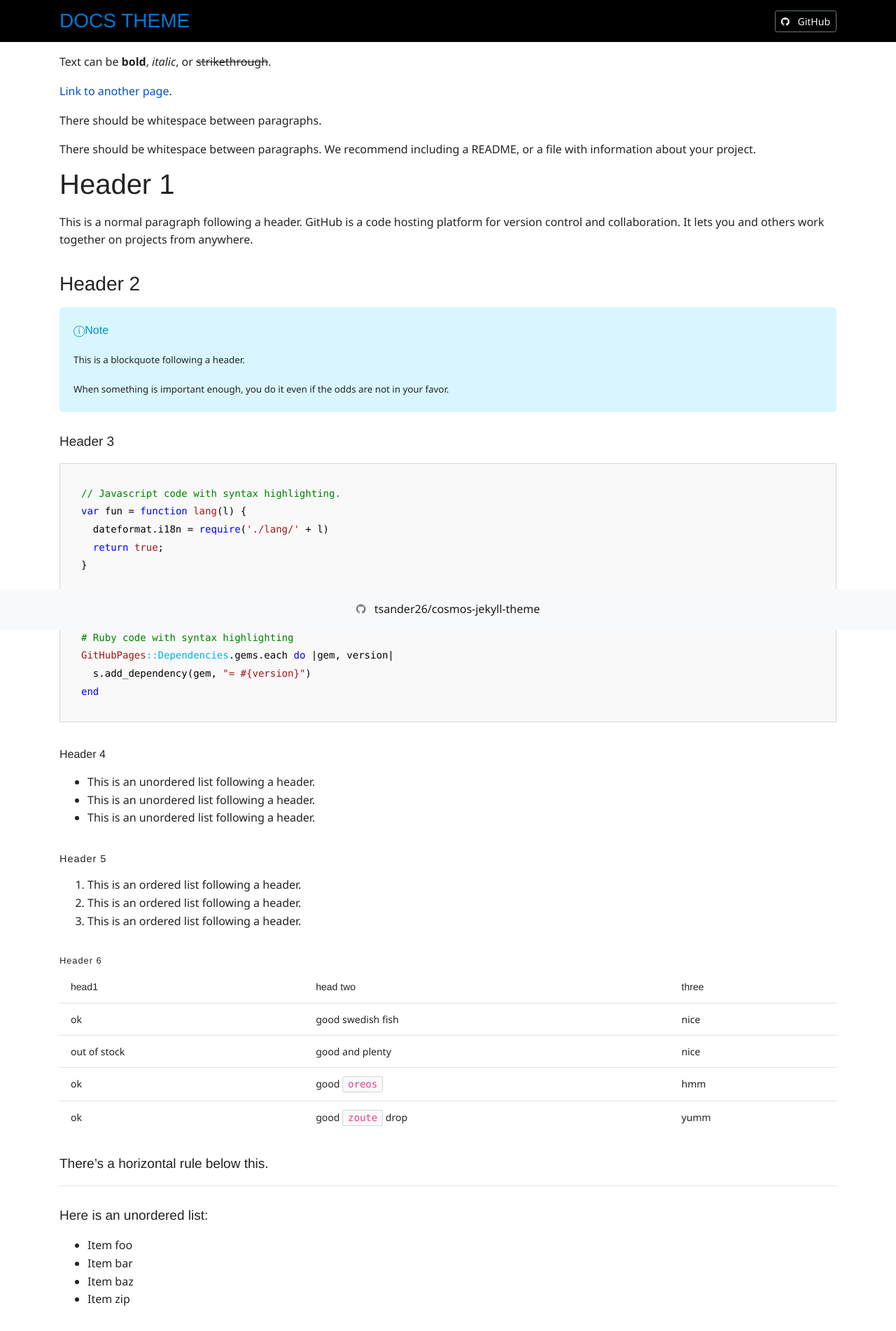
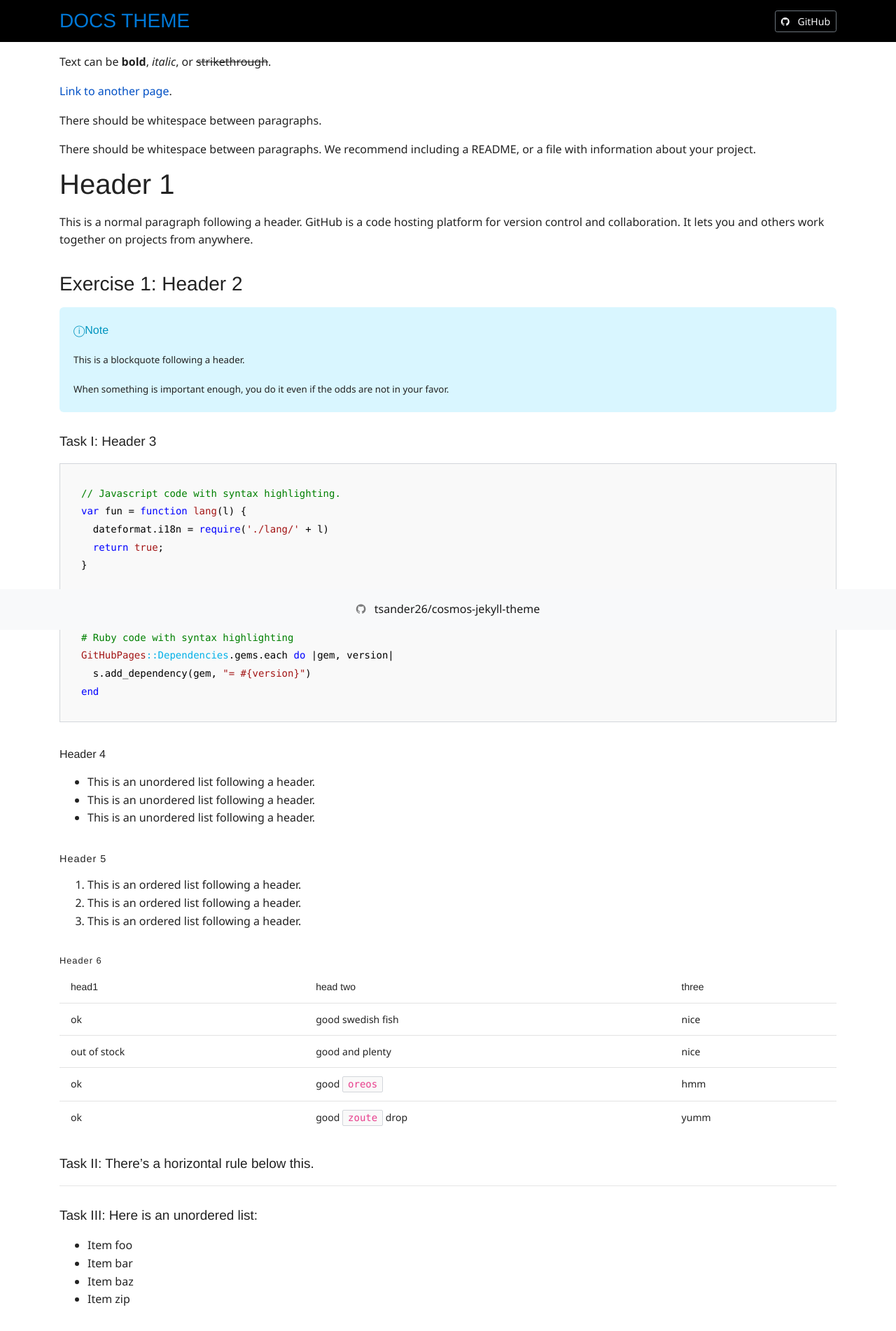
Before and after one commit to tsander26/cosmos-jekyll-theme, a Jekyll site: the page built from index.md, in a window 1280 px wide. Shown: the top 1902 px of the page at 70% size. Built offline with Jekyll 4.4.1, drawn with Linux system fonts in a browser that asks for light colours; nearby versions of some CDN libraries.

Commit message:
Added headers theme

```diff
--- /dev/null
+++ b/_sass/headers.scss
@@ -0,0 +1,15 @@
+article {
+    counter-reset: exercise;
+    counter-reset: task;
+  }
+  article h2 {
+    counter-reset: task;
+  }
+  article h2::before {
+    counter-increment: exercise;
+    content: "Exercise " counter(exercise) ": ";
+  }
+  article h3::before {
+    counter-increment: task;
+    content: "Task " counter(task, upper-roman) ": ";
+  }
--- a/_sass/theme.scss
+++ b/_sass/theme.scss
@@ -1,4 +1,5 @@
 @import "code";
+@import "headers";
 
 dl,
 ol,
```
